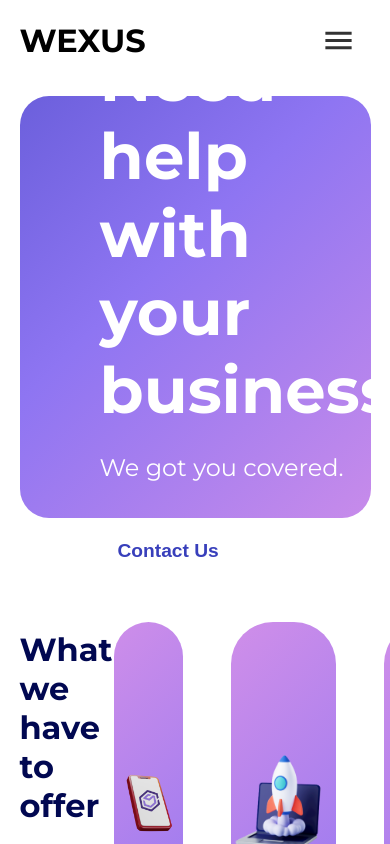
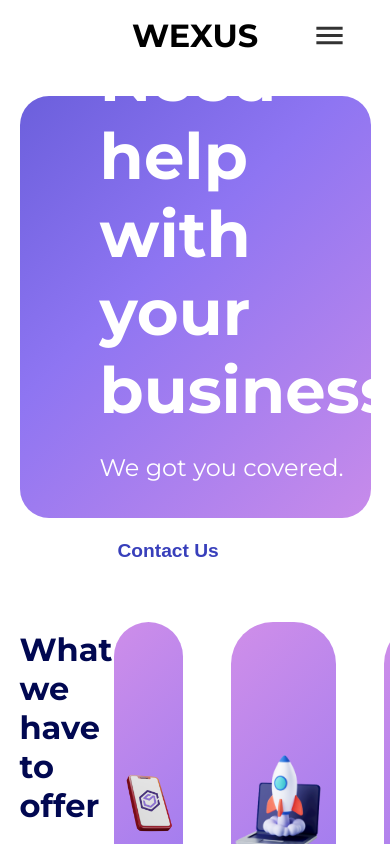
Before and after one commit to Wexus-Tech/Website-2021, a Next.js app: page / in a window 390 px wide. Shown: the top 844 px of the page. Built offline with nearby package versions, Linux system fonts and the light colour scheme.

Commit message:
Drawer fixed

```diff
--- a/components/Header/DrawerComponent.js
+++ b/components/Header/DrawerComponent.js
@@ -2,9 +2,9 @@ import React from "react";
 import clsx from "clsx";
 import { makeStyles } from "@material-ui/core/styles";
 import Drawer from "@material-ui/core/Drawer";
-import Button from "@material-ui/core/Button";
 import MenuIcon from "@material-ui/icons/Menu";
 import MobileViewList from "./MobileViewList";
+import styles from "./styles.module.css";
 
 const useStyles = makeStyles({
   list: {
@@ -56,9 +56,9 @@ export default function TemporaryDrawer() {
     <div>
       {["right"].map((anchor) => (
         <React.Fragment key={anchor}>
-          <Button onClick={toggleDrawer(anchor, true)}>
+          <div onClick={toggleDrawer(anchor, true)} className={styles.menu}>
             <MenuIcon fontSize="large" style={{ color: "#333333" }} />
-          </Button>
+          </div>
           <Drawer
             anchor={anchor}
             open={state[anchor]}
--- a/components/Header/index.js
+++ b/components/Header/index.js
@@ -4,25 +4,34 @@ import styles from "./styles.module.css";
 import Link from "next/link";
 
 function Header() {
-  const [visibilityDrawer, setVisibilityDrawer] = useState("none");
-  const [visibilityLinks, setVisibilityLinks] = useState("flex");
+  const [open, setOpen] = useState(true);
 
   useEffect(() => {
     if (process.browser) {
       if (window.innerWidth < 800) {
-        setVisibilityDrawer("flex");
-        setVisibilityLinks("none");
+        setOpen(false);
       }
     }
   }, []);
+
+  if (process.browser) {
+    window.addEventListener("resize", () => {
+      if (window.innerWidth < 800) {
+        setOpen(false);
+      } else {
+        setOpen(true);
+      }
+    });
+  }
 
   return (
     <div className={styles.header}>
       <Link href="/" passHref={true}>
         <h1 className={styles.brand}>WEXUS</h1>
       </Link>
-      <div className={styles.links}>
-        <span style={{ display: visibilityLinks }}>
+
+      {open && (
+        <div className={styles.links}>
           <Link
             href="/"
             passHref={true}
@@ -74,11 +83,9 @@ function Header() {
           >
             <p className={styles.link}>About</p>
           </Link>
-        </span>
-        <span style={{ display: visibilityDrawer }}>
-          <DrawerComponent />
-        </span>
-      </div>
+        </div>
+      )}
+      {!open && <DrawerComponent />}
     </div>
   );
 }
--- a/components/Header/styles.module.css
+++ b/components/Header/styles.module.css
@@ -40,3 +40,37 @@
   border: 0px solid var(--white);
   transition: 0.25s;
 }
+
+@media (max-width: 800px) {
+  .header {
+    justify-content: center;
+    padding: 0;
+    padding: 1rem 0;
+    height: fit-content;
+  }
+
+  .brand {
+    text-align: center;
+    margin: 0;
+    padding: 0;
+  }
+
+  .links {
+    width: 100vw;
+    text-align: center;
+    flex-direction: column;
+  }
+
+  .link {
+    margin: 1rem auto;
+    width: 100%;
+    text-align: center;
+  }
+
+  .menu {
+    position: absolute;
+    display: block;
+    left: 80%;
+    top: 25%;
+  }
+}
--- a/components/ServiceCard/styles.module.css
+++ b/components/ServiceCard/styles.module.css
@@ -12,6 +12,7 @@
   align-items: center;
   transition: 0.2s ease-in-out;
   background-size: 200% 200%;
+  cursor: pointer;
 
   -webkit-animation: gradientAnimation 3s ease infinite;
   -moz-animation: gradientAnimation 3s ease infinite;
```
